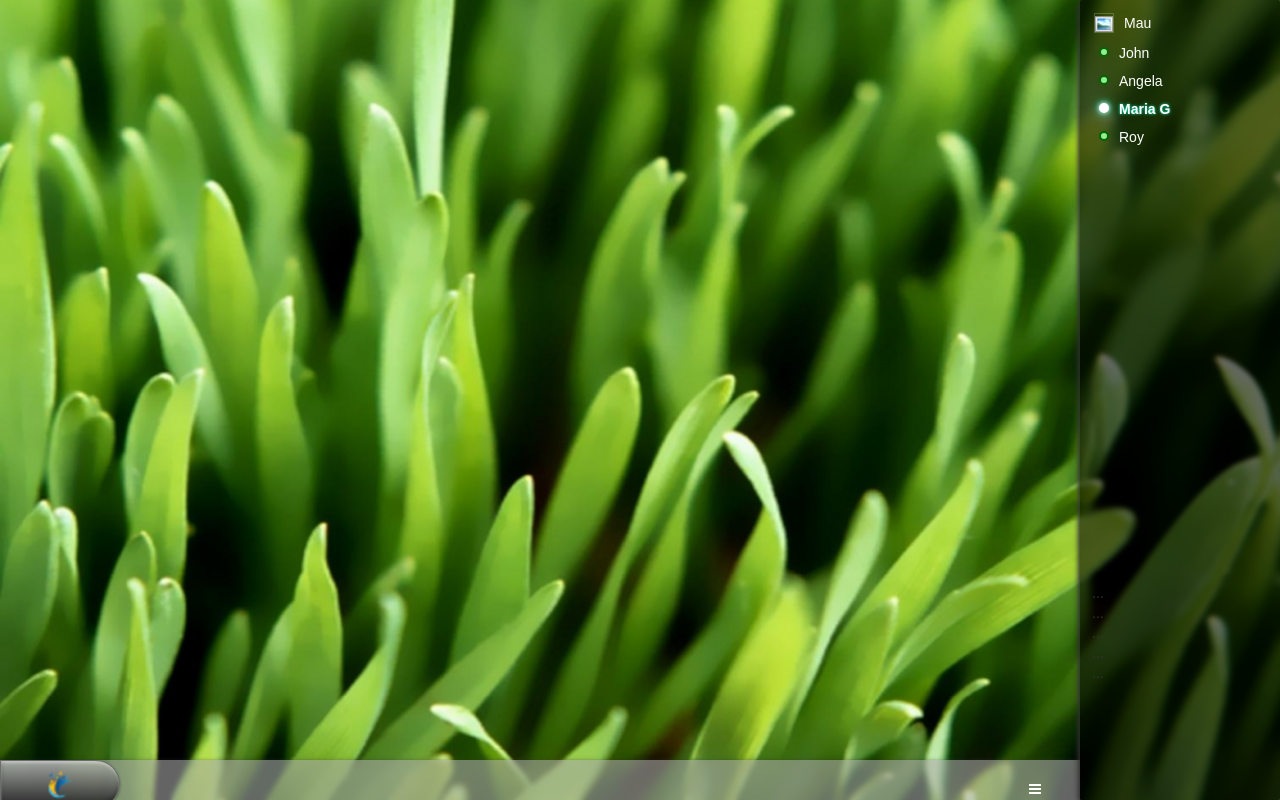
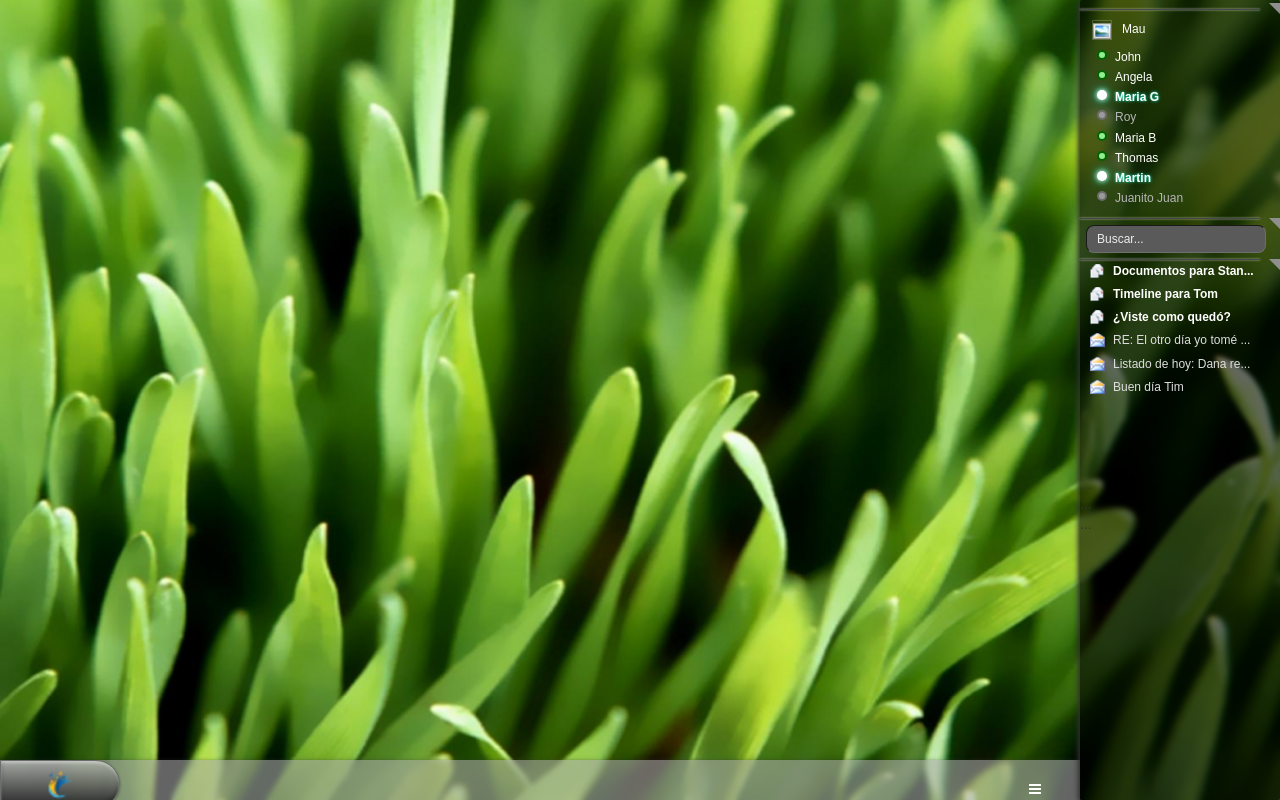
Before and after one commit to blackbird17922se/Longhorn25, a plain HTML site: page index.html in a window 1280 px wide. Drawn offline with Linux system fonts and the light colour scheme.

Commit message:
creacion card busqueda y mail

```diff
--- a/index.html
+++ b/index.html
@@ -65,22 +65,64 @@
     <nav id="sidebar" class="">
       <div class="left-custom-menu-adp-wrap comment-scrollbar">
         <div class="widget contacts-widget">
+          <div class="top-line"></div>
+          <div class="corner-button"></div> <!-- Aquí va el triángulo -->
           <div class="user-profile">
-  <img src="./icons/sidebar/perfil-image.png" alt="">
-  <p>Mau</p>
-</div>
+            <img src="./icons/sidebar/perfil-image.png" alt="">
+            <p>Mau</p>
+          </div>
 
           <ul>
             <li><a href="#">John</a></li>
             <li><a href="#">Angela</a></li>
             <li class="new-message"><a href="#">Maria G</a></li>
-            <li><a href="#">Roy</a></li>
+            <li class="off-line"><a href="#">Roy</a></li>
+            <li><a href="#">Maria B</a></li>
+            <li><a href="#">Thomas</a></li>
+            <li class="new-message"><a href="#">Martin</a></li>
+            <li class="off-line"><a href="#">Juanito Juan</a></li>
+
           </ul>
 
         </div>
 
-        <div class="widget search-widget">...</div>
-        <div class="widget mail-widget">...</div>
+        <div class="widget search-widget">
+          <div class="top-line"></div>
+          <div class="corner-button"></div>
+          <input type="text" placeholder="Buscar..." class="search-input">
+        </div>
+
+
+        <div class="widget mail-widget">
+          <div class="top-line"></div>
+          <div class="corner-button"></div>
+
+          <div class="mail-item new-message">
+            <img src="./icons/sidebar/mail-widget/mail_new.png" alt="">
+            <span>Documentos para Stan...</span>
+          </div>
+          <div class="mail-item new-message">
+            <img src="./icons/sidebar/mail-widget/mail_new.png" alt="">
+            <span>Timeline para Tom</span>
+          </div>
+          <div class="mail-item new-message">
+            <img src="./icons/sidebar/mail-widget/mail_new.png" alt="">
+            <span>¿Viste como quedó?</span>
+          </div>
+          <div class="mail-item">
+            <img src="./icons/sidebar/mail-widget/mail-read.png" alt="">
+            <span>RE: El otro día yo tomé ...</span>
+          </div>
+          <div class="mail-item">
+            <img src="./icons/sidebar/mail-widget/mail-read.png" alt="">
+            <span>Listado de hoy: Dana re...</span>
+          </div>
+          <div class="mail-item">
+            <img src="./icons/sidebar/mail-widget/mail-read.png" alt="">
+            <span>Buen día Tim</span>
+          </div>
+        </div>
+
         <div class="widget weather-widget">...</div>
         <div class="widget news-widget">...</div>
         <div class="widget clock-widget">...</div>
--- a/style.css
+++ b/style.css
@@ -435,146 +435,51 @@ align-items: center;
 	height:100%;
     box-shadow: -2px 2px 5px #303030;
     border-radius: 2px;
-    padding-left: 12px;
+    /* padding-left: 12px; */
     padding-top: 3px;
 }
 
-
-/* lg: se elimina para quitar la barra lateral pequeña, para que simplemente se oculte */
-#sidebar.active {
-   /*  min-width: 80px;
-    max-width: 80px;
-    text-align: center; */
-    display:none;
-}
-#sidebar.active .sidebar-header h3, #sidebar.active .CTAs {
-    display:none;
-}
-
-#sidebar.active .sidebar-header strong {
-    display: block;
-}
-
-#sidebar.active ul li .sidebar-right-icon {
-    display:none;
-}
-.bar-button-pro {
-    margin: 13px 0px;
-}
-
-#sidebar .sidebar-header {
-    padding: 1px 0px;
-}
-
-#sidebar .sidebar-header strong {
-    display: none;
-    font-size: 1.8em;
-}
-
-.sidebar-header {
-    text-align: center;
-}
-.sidebar-header h3 {
-    font-size: 20px;
-    color: #fff;
-    margin-top: 10px;
-    margin-bottom: 5px;
-}
-#sidebar.active .sidebar-header .main-logo{
-	display:none;
-}
-#sidebar.active
-#sidebar.active .sidebar-header h3{
-	display:none;
-}
-#sidebar.active .sidebar-header p{
-	display:none;
-}
-#sidebar ul li a .sidebar-right-icon{
-	float: right;
-}
-.left-custom-menu-adp-wrap ul.left-sidebar-menu-pro{
-	width:100%;
-}
-.left-custom-menu-adp-wrap ul.left-sidebar-menu-pro li{
-	display:block;
-	float:none;
-	position:relative;
-}
-.left-custom-menu-adp-wrap ul.left-sidebar-menu-pro li .left-menu-dropdown{
-	left:0px;
-	top:0px;
-	opacity:0;
-	border-radius:0;
-	border:0px solid #fff;
-	box-shadow:none;
-	background:#ebebeb;
-}
-.left-custom-menu-adp-wrap .dropdown-menu{
-	position: relative;
-	float: none;
-}
-.left-custom-menu-adp-wrap ul.left-sidebar-menu-pro li .left-menu-dropdown a:hover{
-	padding:15px 30px;
-	transition:all .4s ease 0s;
-	background:#fff;
-}
-.left-custom-menu-adp-wrap ul.left-sidebar-menu-pro li.open .left-menu-dropdown{
-	opacity:1;
-	left: 0px;
-	z-index:9999;
-}
-.left-custom-menu-adp-wrap ul.left-sidebar-menu-pro li.open .left-menu-dropdown.chart-left-menu-std{
-	top:0px;
-}
-.left-custom-menu-adp-wrap ul.left-sidebar-menu-pro li.open .left-menu-dropdown.form-left-menu-std{
-	top: 0px;
-}
-.left-custom-menu-adp-wrap ul.left-sidebar-menu-pro li.open .left-menu-dropdown.apps-left-menu-std{
-	top: 0px;
-}
-.left-custom-menu-adp-wrap ul.left-sidebar-menu-pro li.open .left-menu-dropdown.pages-left-menu-std{
-	top: 0px;
-}
-.left-custom-menu-adp-wrap ul.left-sidebar-menu-pro li a{
-	display: block;
-    padding: 15px 20px;
-    color: #444;
-    transition: all .4s ease 0s;
-    font-size: 16px;
-}
-.left-custom-menu-adp-wrap ul.left-sidebar-menu-pro li a:hover, .left-custom-menu-adp-wrap ul.left-sidebar-menu-pro li a:focus, .left-custom-menu-adp-wrap ul.left-sidebar-menu-pro li a:active, .left-custom-menu-adp-wrap ul.left-sidebar-menu-pro li a:visited{
-	background:#ebebeb;
-	color:#444;
-}
-.left-custom-menu-adp-wrap ul.left-sidebar-menu-pro li .indicator-right-menu{
-	float: right;
-	font-size:12px;
-}
-#sidebar.active .left-custom-menu-adp-wrap ul.left-sidebar-menu-pro li.open .left-menu-dropdown {
-    right: 80px;
-}
-#sidebar.active .left-custom-menu-adp-wrap ul.left-sidebar-menu-pro li .mini-dn {
-    display:none;
-}
-#sidebar.active .left-custom-menu-adp-wrap ul.left-sidebar-menu-pro li .big-icon {
-    font-size:20px;
-}
-#sidebar.active .left-custom-menu-adp-wrap ul.left-sidebar-menu-pro li > a {
-    padding: 20px 20px;
-}
-
-.widget.contacts-widget{
-    height: 100%;
-    /* overflow-y: auto; */
-    padding-top: 10px;
+.top-line {
+    height: 1px;
+    width: 90%;
+    margin: 0 auto 0px 0;
+    background: #474747;
+    border-radius: 2px;
+    box-shadow: 0 0 2px #e1e1e1;
+}
+
+.corner-button {
+  position: absolute;
+  top: 0;
+  right: 0;
+  width: 0;
+  height: 0;
+  border-top: 11px solid #8f8f8f; /* Color del triángulo */
+  border-left: 11px solid transparent;
+  cursor: pointer;
+  z-index: 2;
+}
+
+.widget {
+  position: relative;
+}
+
+
+.widget.contacts-widget {
+    height: 215px;
+    padding-top: 6px;
+    /* border-top: 2px solid #ff0c0c; */
+    width: 100%;
+    /* background-color: #ff11f3; */
 }
 
 .user-profile {
     display: flex;
     align-items: center;
     gap: 10px;
-    padding: 0px 0px 10px 2px;
+    padding: 0px 0px 6px 12px;
+      font-size: 12px;
+      margin-top: 10px;
 }
 
 .user-profile img {
@@ -582,35 +487,29 @@ align-items: center;
     height: 20px;
     /* border-radius: 50%; */
     border: 1px solid #ffffff33;
+
 }
 
 .user-profile p {
-  font-size: 14px;
   color: #ffffff;
   margin: 0;
 }
 
-.widget.contacts-widget ul{
-    padding-left: 7px;
-}
-
-
 .contacts-widget ul {
   list-style: none;
-  padding-left: 0;
+  padding-left: 17px;
 }
 
 .contacts-widget li {
   position: relative;
-  padding-left: 20px;
-  margin-bottom: 8px;
-  font-size: 14px;
+  padding-left: 18px;
+  /* margin-bottom: 1px; */
   color: #000000;
 }
 
 .contacts-widget li a{
     color: #ffffff;
-
+  font-size: 12px;
 }
 
 /* Bullet normal: conectado */
@@ -641,13 +540,210 @@ align-items: center;
 }
 
 
-
-
-
-
-
-
-
+/* OFF-LINE */
+.contacts-widget li.off-line::before {
+    background-color: #9b9b9b;
+    border: 2px solid #6d6d6d;
+}
+
+/* Texto con notificación */
+.contacts-widget li.off-line a {
+    color: #b5b5b5;
+}
+
+
+
+
+/* SEARCH CARD */
+.search-input {
+    width: 90%;
+    margin: 6px 6px;
+    display: block;
+    padding: 6px 10px;
+    font-size: 12px;
+    color: #f7f5f5;
+    background-color: #5a5a5a;
+    border: 1px inset #6e6e6e;
+    border-radius: 8px;
+    /* box-shadow: inset 0 1px 2px rgba(0, 0, 0, 0.2); */
+    outline: none;
+}
+
+.search-input::placeholder {
+  color: #ebebeb;
+  /* font-style: italic; */
+}
+
+
+/* MAIL WIDGET */
+.widget.mail-widget {
+    height: 215px;
+    width: 100%;
+    /* background-color: #ff11f3; */
+}
+
+
+.mail-item {
+  display: flex;
+  align-items: center;
+  gap: 8px;
+  padding: 3px 10px;
+  font-size: 12px;
+  color: #ddd;
+  cursor: pointer;
+  border-radius: 6px;
+  transition: background 0.2s, color 0.2s;
+}
+
+.mail-item img {
+    width: 15px;
+    height: 15px;
+    /* border-radius: 50%; */
+}
+
+.mail-item:hover {
+    background: #f9f9f92b;
+  border-radius: 5px;
+  box-shadow: -1px 2px 4px #a5a5a5;
+
+}
+
+.mail-item.new-message {
+  font-weight: bold;
+  color: #ffffff;
+}
+
+/* .mail-item.off-line {
+  opacity: 0.6;
+} */
+
+
+
+/* --------------------------------------------------------------------------------------------------- */
+
+/* lg: se elimina para quitar la barra lateral pequeña, para que simplemente se oculte */
+#sidebar.active {
+   /*  min-width: 80px;
+    max-width: 80px;
+    text-align: center; */
+    display:none;
+}
+#sidebar.active .sidebar-header h3, #sidebar.active .CTAs {
+    display:none;
+}
+
+#sidebar.active .sidebar-header strong {
+    display: block;
+}
+
+#sidebar.active ul li .sidebar-right-icon {
+    display:none;
+}
+.bar-button-pro {
+    margin: 13px 0px;
+}
+
+#sidebar .sidebar-header {
+    padding: 1px 0px;
+}
+
+#sidebar .sidebar-header strong {
+    display: none;
+    font-size: 1.8em;
+}
+
+.sidebar-header {
+    text-align: center;
+}
+.sidebar-header h3 {
+    font-size: 20px;
+    color: #fff;
+    margin-top: 10px;
+    margin-bottom: 5px;
+}
+#sidebar.active .sidebar-header .main-logo{
+	display:none;
+}
+#sidebar.active
+#sidebar.active .sidebar-header h3{
+	display:none;
+}
+#sidebar.active .sidebar-header p{
+	display:none;
+}
+#sidebar ul li a .sidebar-right-icon{
+	float: right;
+}
+.left-custom-menu-adp-wrap ul.left-sidebar-menu-pro{
+	width:100%;
+}
+.left-custom-menu-adp-wrap ul.left-sidebar-menu-pro li{
+	display:block;
+	float:none;
+	position:relative;
+}
+.left-custom-menu-adp-wrap ul.left-sidebar-menu-pro li .left-menu-dropdown{
+	left:0px;
+	top:0px;
+	opacity:0;
+	border-radius:0;
+	border:0px solid #fff;
+	box-shadow:none;
+	background:#ebebeb;
+}
+.left-custom-menu-adp-wrap .dropdown-menu{
+	position: relative;
+	float: none;
+}
+.left-custom-menu-adp-wrap ul.left-sidebar-menu-pro li .left-menu-dropdown a:hover{
+	padding:15px 30px;
+	transition:all .4s ease 0s;
+	background:#fff;
+}
+.left-custom-menu-adp-wrap ul.left-sidebar-menu-pro li.open .left-menu-dropdown{
+	opacity:1;
+	left: 0px;
+	z-index:9999;
+}
+.left-custom-menu-adp-wrap ul.left-sidebar-menu-pro li.open .left-menu-dropdown.chart-left-menu-std{
+	top:0px;
+}
+.left-custom-menu-adp-wrap ul.left-sidebar-menu-pro li.open .left-menu-dropdown.form-left-menu-std{
+	top: 0px;
+}
+.left-custom-menu-adp-wrap ul.left-sidebar-menu-pro li.open .left-menu-dropdown.apps-left-menu-std{
+	top: 0px;
+}
+.left-custom-menu-adp-wrap ul.left-sidebar-menu-pro li.open .left-menu-dropdown.pages-left-menu-std{
+	top: 0px;
+}
+.left-custom-menu-adp-wrap ul.left-sidebar-menu-pro li a{
+	display: block;
+    padding: 15px 20px;
+    color: #444;
+    transition: all .4s ease 0s;
+    font-size: 16px;
+}
+.left-custom-menu-adp-wrap ul.left-sidebar-menu-pro li a:hover, .left-custom-menu-adp-wrap ul.left-sidebar-menu-pro li a:focus, .left-custom-menu-adp-wrap ul.left-sidebar-menu-pro li a:active, .left-custom-menu-adp-wrap ul.left-sidebar-menu-pro li a:visited{
+	background:#ebebeb;
+	color:#444;
+}
+.left-custom-menu-adp-wrap ul.left-sidebar-menu-pro li .indicator-right-menu{
+	float: right;
+	font-size:12px;
+}
+#sidebar.active .left-custom-menu-adp-wrap ul.left-sidebar-menu-pro li.open .left-menu-dropdown {
+    right: 80px;
+}
+#sidebar.active .left-custom-menu-adp-wrap ul.left-sidebar-menu-pro li .mini-dn {
+    display:none;
+}
+#sidebar.active .left-custom-menu-adp-wrap ul.left-sidebar-menu-pro li .big-icon {
+    font-size:20px;
+}
+#sidebar.active .left-custom-menu-adp-wrap ul.left-sidebar-menu-pro li > a {
+    padding: 20px 20px;
+}
 
 
 .menu-switcher-pro {
```
Also changed, not shown: icons/sidebar/mail-widget/mail-read.png (added), icons/sidebar/mail-widget/mail_new.png (added).
